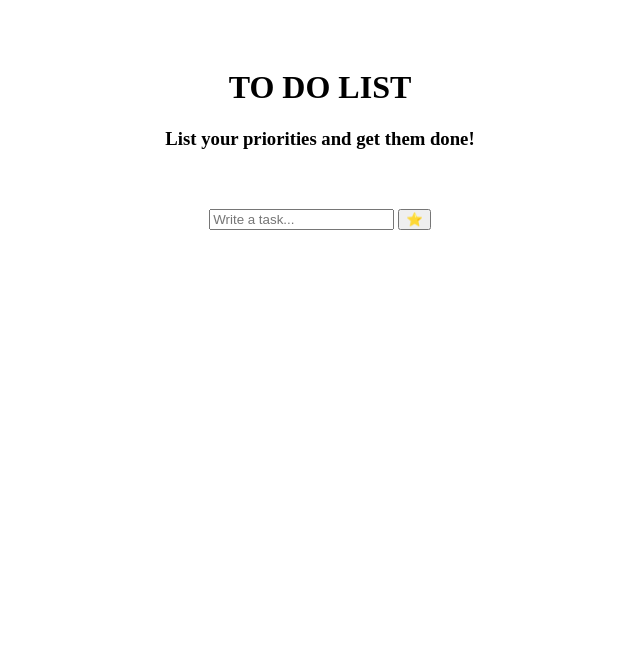
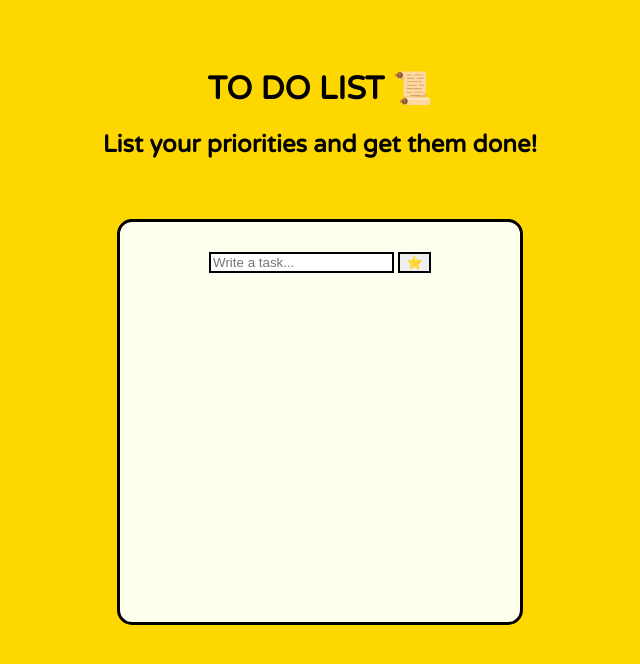
Before and after one commit to SofiaLiggio/Memory-JS, a plain HTML site: page index.html in a window 1280 px wide. Shown: the whole page, without its empty margins (320-960 px from the left). Drawn offline with Linux system fonts and the light colour scheme.

Commit message:
add style

```diff
--- a/index.html
+++ b/index.html
@@ -4,21 +4,32 @@
     <meta charset="UTF-8" />
     <meta name="viewport" content="width=device-width, initial-scale=1.0" />
     <title>To Do List</title>
+    <link rel="preconnect" href="https://fonts.googleapis.com" />
+    <link rel="preconnect" href="https://fonts.gstatic.com" crossorigin />
+    <link
+      href="https://fonts.googleapis.com/css2?family=Varela+Round&display=swap"
+      rel="stylesheet"
+    />
     <link rel="stylesheet" href="style.css" />
   </head>
   <body>
     <div class="container">
       <div class="titles">
-        <h1 class="title">TO DO LIST</h1>
-        <h3 class="subtitle">List your priorities and get them done!</h3>
+        <h1 class="title">TO DO LIST 📜</h1>
+        <h2 class="subtitle">List your priorities and get them done!</h2>
       </div>
 
-      <div class="input">
-        <input type="text" id="input-field" placeholder="Write a task..." />
-        <button id="btn-star">⭐</button>
-        <ul id="ordered-list" class="list"></ul>
+      <div class="ivory-container">
+        <div class="container-of-input">
+          <div class="input">
+            <input type="text" id="input-field" placeholder="Write a task..." />
+            <button id="btn-star">⭐</button>
+            <ul id="ordered-list" class="list"></ul>
+          </div>
+        </div>
       </div>
     </div>
+
     <!-- <button id="minus">-</button>
     <button id="btn">0</button>
     <button id="plus">+</button> -->
--- a/style.css
+++ b/style.css
@@ -1,20 +1,54 @@
+@import url("https://fonts.googleapis.com/css2?family=Varela+Round&display=swap");
+
 /* * {
   margin: 0;
   padding: 0;
   box-sizing: border-box;
 } */
 
+body {
+  background-color: gold;
+  font-family: "Varela Round", sans-serif;
+  font-weight: 400;
+  font-style: normal;
+}
+
 .titles {
   padding: 40px;
   text-align: center;
 }
 
+input {
+  border-color: black;
+  border-style: solid;
+}
+
+button {
+  border-color: black;
+  border-style: solid;
+}
+
 .input {
   text-align: center;
-  /* justify-content: center;
-  align-items: center; */
+  margin-top: 30px;
+  border-color: black;
 }
 
 .list {
   list-style: disc;
 }
+
+.container-of-input {
+  height: 400px;
+  width: 400px;
+  border-radius: 15px;
+  background-color: ivory;
+  border-color: black;
+  border-style: solid;
+}
+
+.ivory-container {
+  display: flex;
+  justify-content: center;
+  align-items: center;
+}
```
